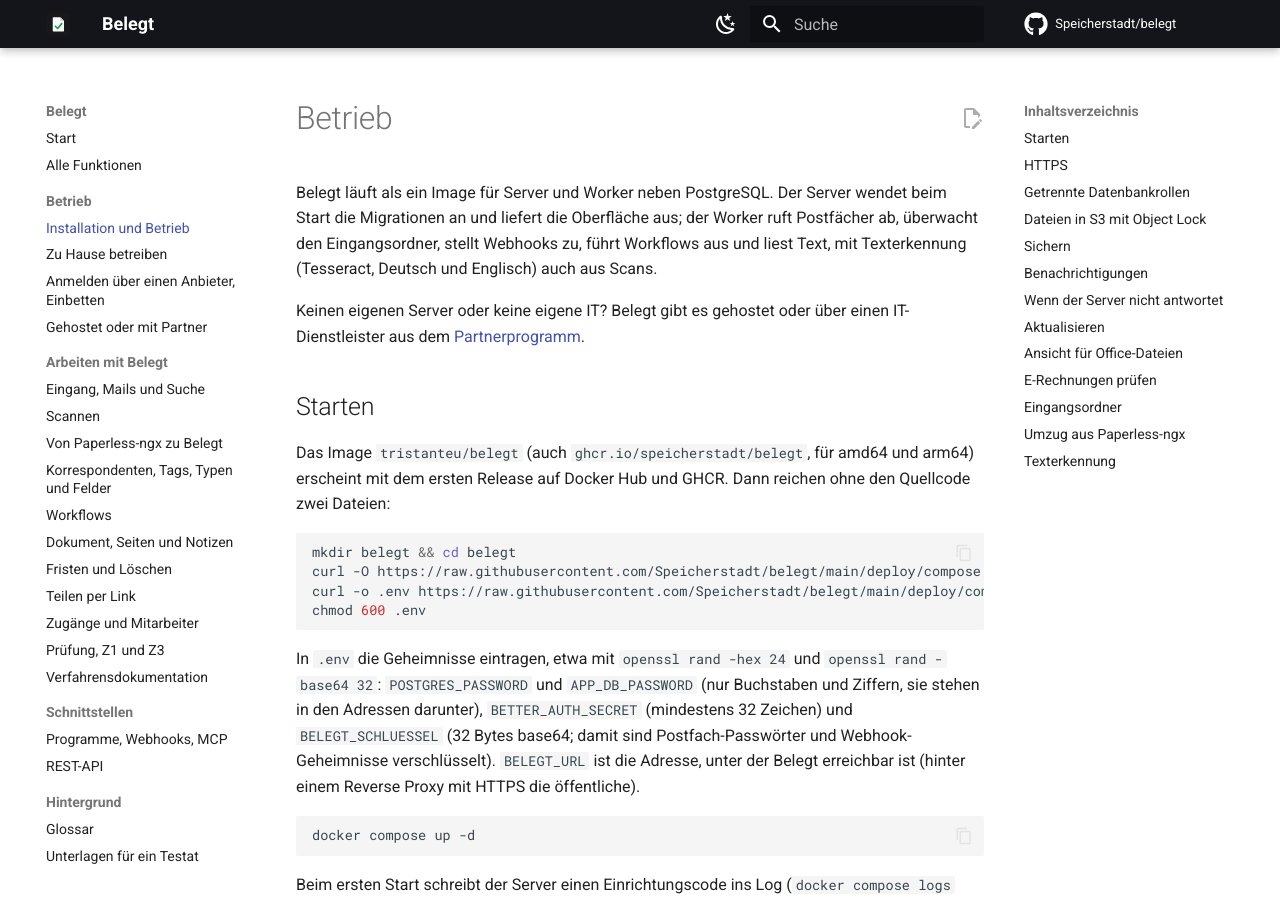
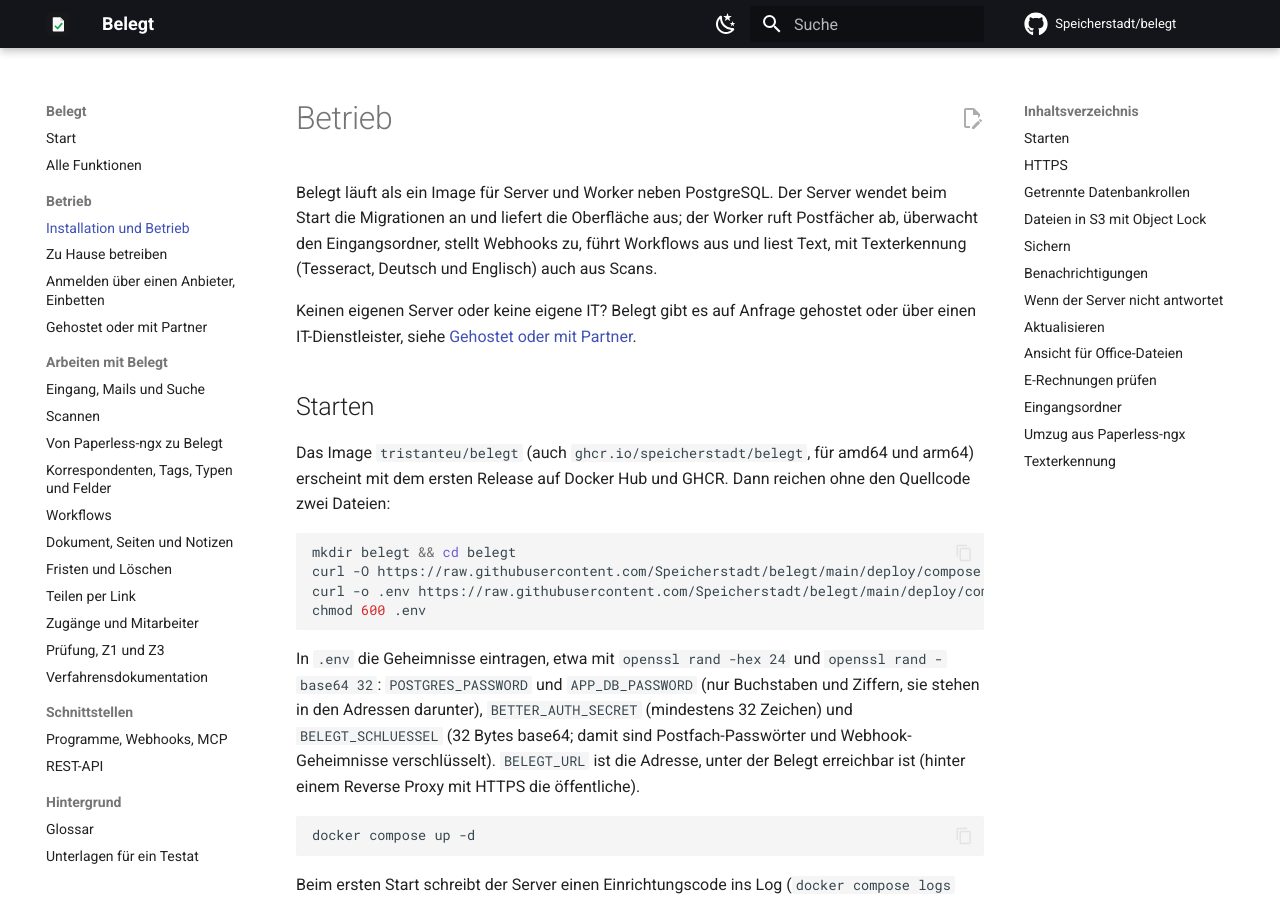
Before and after one commit to Speicherstadt/belegt, an MkDocs documentation site: the page built from docs/betrieb.md, in a window 1280 px wide and 900 px high. Built offline with MkDocs 1.6.1 and Material for MkDocs 9.7.7, drawn with Linux system fonts in a browser that asks for light colours; plug-ins that fetch from the network failed and are left out; comment, search, counter and statistics services are not loaded.

Commit message:
Doku: Befunde aus doku-pruefen zu „Gehostet oder mit Partner“ eingearbeitet (#21)
- docs/partner.md heißt jetzt docs/gehostet.md, passend zum Titel;
  Navigation und Verweis in docs/betrieb.md angepasst
- Seite gekürzt auf Gehostet (mit Kontakt info@teufel-it.de),
  Partnerprogramm (für Dienstleister, die Partner werden wollen) und
  Fragen; kein Versprechen, dass man selbst einen Partner findet
- README und Hinweis in docs/betrieb.md: „auf Anfrage“ ergänzt, der
  Hinweis verweist mit „Gehostet oder mit Partner“ auf die Seite


Claude-Session: https://claude.ai/code/session_01Y3rdfZYTaVFaSUfuoFSMdk

Co-authored-by: Claude <noreply@anthropic.com>

```diff
--- a/docs/betrieb.md
+++ b/docs/betrieb.md
@@ -10,8 +10,8 @@ Belegt läuft als ein Image für Server und Worker neben PostgreSQL. Der Server
 und liefert die Oberfläche aus; der Worker ruft Postfächer ab, überwacht den Eingangsordner, stellt Webhooks zu, führt
 Workflows aus und liest Text, mit Texterkennung (Tesseract, Deutsch und Englisch) auch aus Scans.
 
-Keinen eigenen Server oder keine eigene IT? Belegt gibt es gehostet oder über einen IT-Dienstleister aus dem
-[Partnerprogramm](partner.md).
+Keinen eigenen Server oder keine eigene IT? Belegt gibt es auf Anfrage gehostet oder über einen IT-Dienstleister,
+siehe [Gehostet oder mit Partner](gehostet.md).
 
 ## Starten
 
--- a/mkdocs.yml
+++ b/mkdocs.yml
@@ -26,7 +26,7 @@ nav:
       - Installation und Betrieb: betrieb.md
       - Zu Hause betreiben: zuhause.md
       - Anmelden über einen Anbieter, Einbetten: einbetten.md
-      - Gehostet oder mit Partner: partner.md
+      - Gehostet oder mit Partner: gehostet.md
   - Arbeiten mit Belegt:
       - Eingang, Mails und Suche: eingang.md
       - Scannen: scannen.md
```
Also changed, not shown: README.md (+2 -2 lines), docs/gehostet.md (added, +27 -0 lines), docs/partner.md (deleted, +0 -23 lines).
